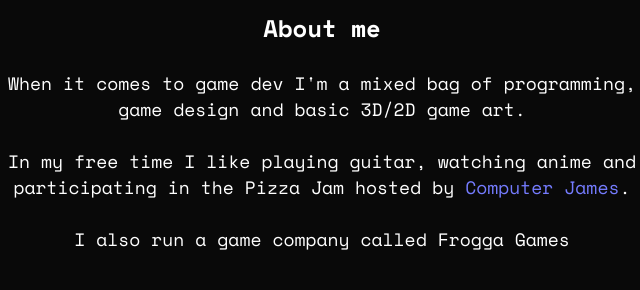
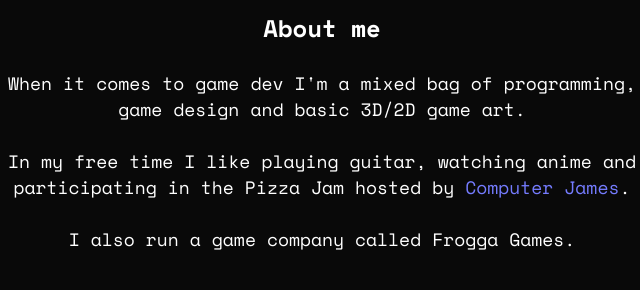
Before and after one commit to dipsas80/dipsas80.github.io, a plain HTML site: page about_me.html in a window 1280 px wide. Shown: the part 364-654 px from the top of the page, 318-958 px from the left. Drawn offline with nearby package versions, Linux system fonts and the light colour scheme; a web font is replaced by a local one.

Commit message:
Update about_me.html

```diff
--- a/about_me.html
+++ b/about_me.html
@@ -36,7 +36,7 @@
         <br></br>
         <p style="text-align: center; margin-top: -60px; font-size: x-large;">Unity Developer and Programmer</p>
         <h3 style="text-align: center; margin-top: 0px;">About me</h3>
-        <p style = "font-size: 18px; text-align: center;">When it comes to game dev I'm a mixed bag of programming,<br>game design and basic 3D/2D game art. <br><br> In my free time I like playing guitar, watching anime and <br> participating in the Pizza Jam hosted by <a class="hyperlink" href="https://computerjames.itch.io/" target="blank">Computer James</a>. <br><br>I also run a game company called Frogga Games</p>
+        <p style = "font-size: 18px; text-align: center;">When it comes to game dev I'm a mixed bag of programming,<br>game design and basic 3D/2D game art. <br><br> In my free time I like playing guitar, watching anime and <br> participating in the Pizza Jam hosted by <a class="hyperlink" href="https://computerjames.itch.io/" target="blank">Computer James</a>. <br><br>I also run a game company called Frogga Games.</p>
         <!-- Items go here -->
         <div class=horizontal-container>
             <!-- ITEM -->
@@ -50,6 +50,7 @@
             </div>
             </a>
             <!-- ITEM -->
+            <a href ="https://github.com/dipsas80/" target="_blank">
             <div class=standing_item>
                 <h2 style="background: black; color: rgb(255, 255, 255); font-size: 24px; margin-top: 15px;">github tracker</h2>
                 <div class="video-container">
@@ -60,6 +61,7 @@
                     </div>
                 </div>
             </div>
+            </a>
             <div class=standing_item_noTransform>
                 <iframe data-testid="embed-iframe" style="border-radius:12px" src="https://open.spotify.com/embed/playlist/7iI5wsq3F1d3Bs23MrGb06?utm_source=generator&theme=0" max-width="285" width="100%" height="95%" frameBorder="" allowfullscreen="" allow="autoplay; clipboard-write; encrypted-media; fullscreen; picture-in-picture" loading="lazy"></iframe>
             </div>
```
